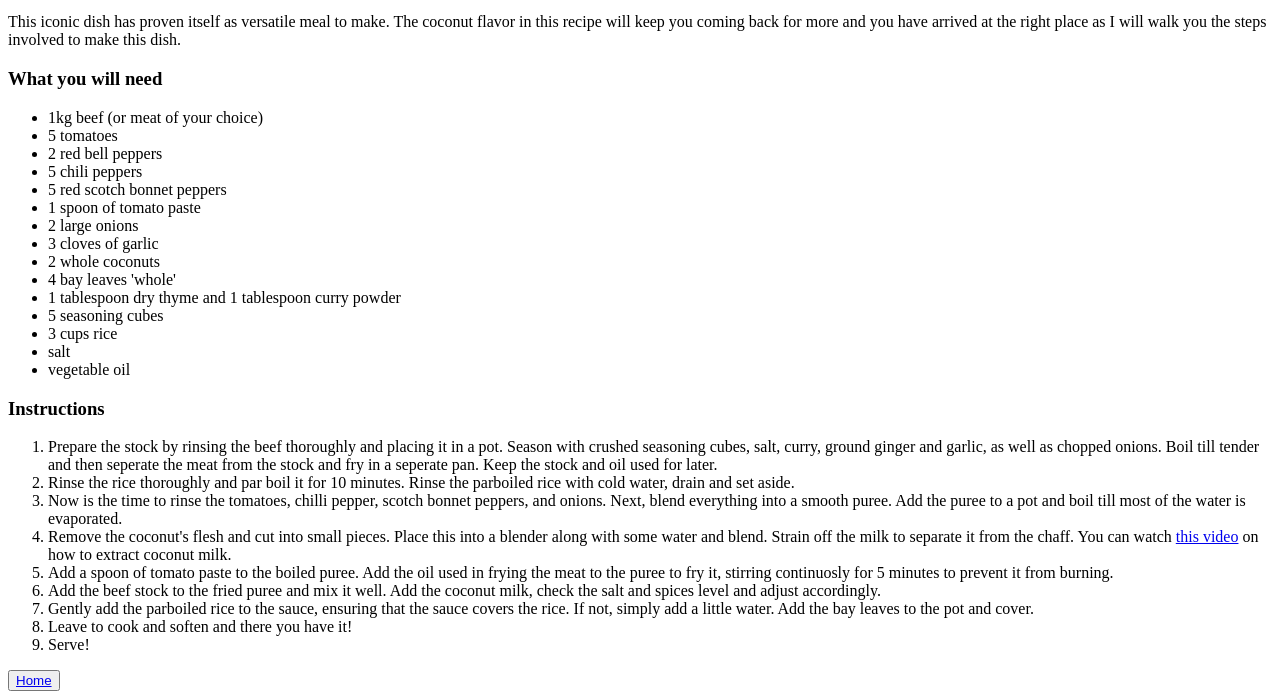
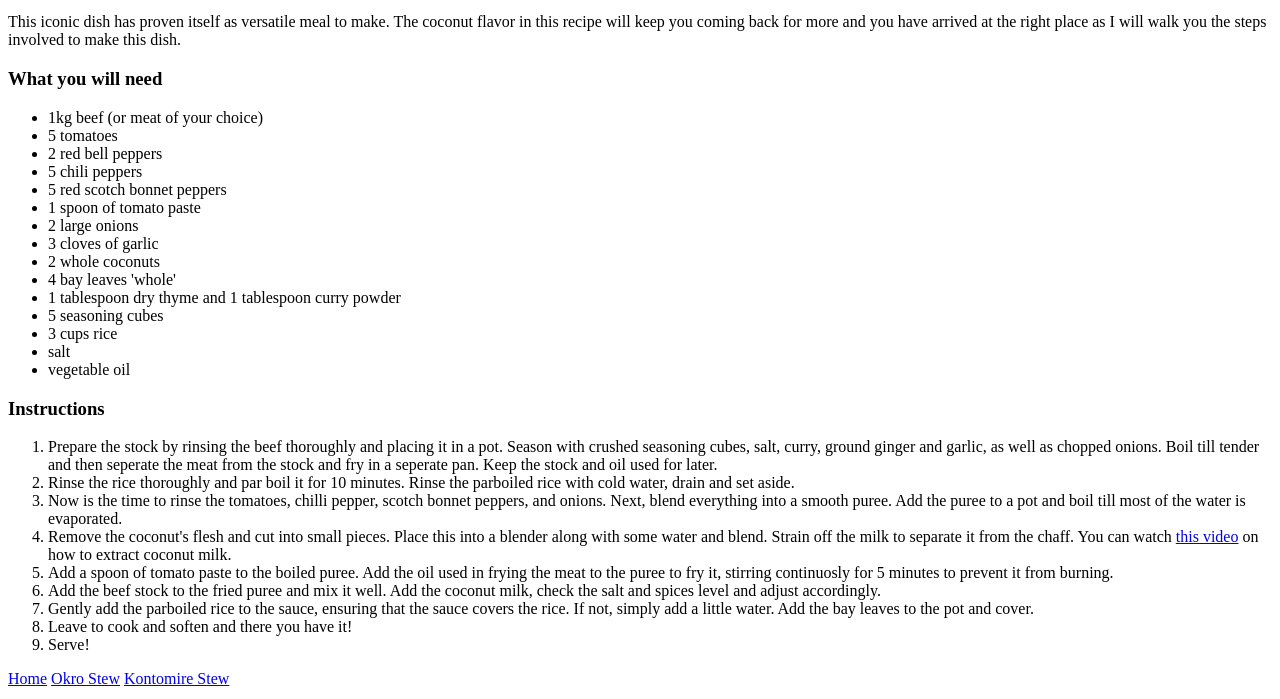
Before and after one commit to Sekoutouree/odin-recipes, a plain HTML site: page recipes/jollofrecipe.html in a window 1280 px wide. Shown: the part 674-1373 px from the top of the page. Drawn offline with Linux system fonts and the light colour scheme.

Commit message:
recipes/

```diff
--- a/recipes/jollofrecipe.html
+++ b/recipes/jollofrecipe.html
@@ -51,7 +51,11 @@
         </ol>
     </div>
     <div>
-        <button><a href="/index.html">Home</a></button>
+        <nav>
+            <a href="/index.html">Home</a>
+            <a href="/recipes/okrostewrecipe.html">Okro Stew</a>
+            <a href="/recipes/kontomirerecipe.html">Kontomire Stew</a>
+        </nav>
     </div>
 </body>
 </html>
```
Also changed, not shown: recipes/kontomirerecipe.html (+5 -1 lines), recipes/okrostewrecipe.html (+5 -1 lines).
